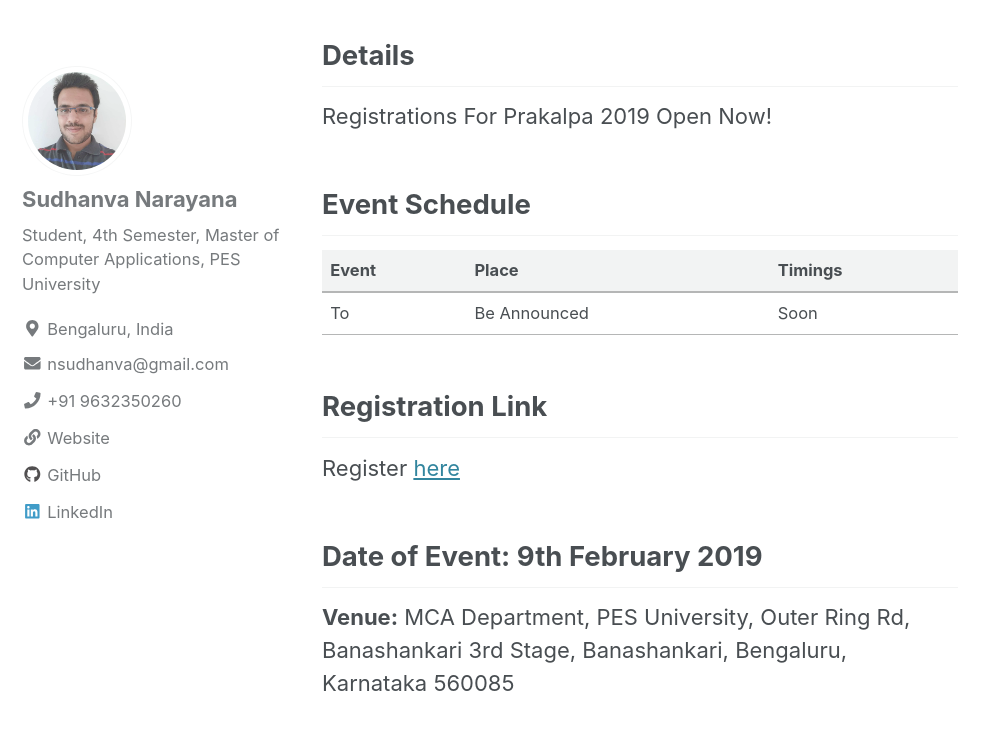
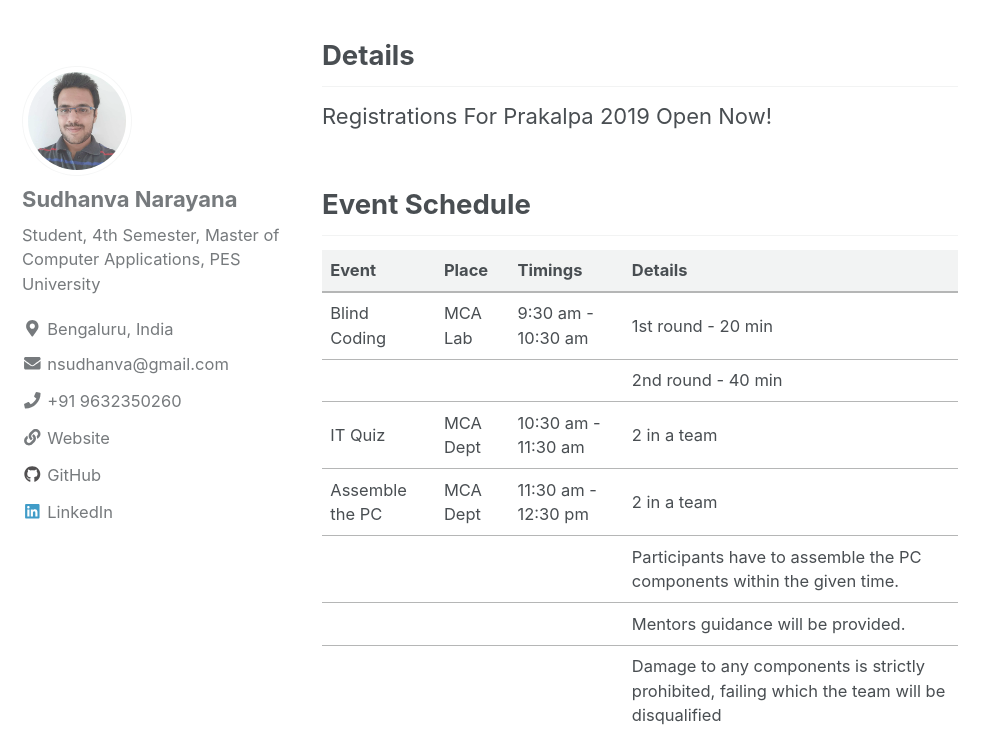
Before and after one commit to pesumca/pesumca.github.io, a Jekyll site: the page built from _posts/2019-02-03-register-for-prakalpa-2019-mca.md, in a window 1280 px wide and 1400 px high, scrolled down 1019 px. Shown: the top 729 px of the window, without its empty margins (0-998 px from the left). Built offline with Jekyll 4.4.1, drawn with Linux system fonts in a browser that asks for light colours; cached includes are drawn as plain includes; nearby versions of some CDN libraries; some of the changed text lies outside the part shown; grey boxes are pictures that could not be loaded.

Commit message:
Added event schedule

```diff
--- a/_config.yml
+++ b/_config.yml
@@ -18,7 +18,7 @@
 locale                   : "en-US"
 title                    : "{init}"
 title_separator          : "-"
-name                     : "init"
+name                     : "{init}"
 description              : "PES University MCA's Official Magazine"
 url                      : "https://pesumca.github.io"
 baseurl                  : # the subpath of your site, e.g. "/blog"
--- a/_includes/footer.html
+++ b/_includes/footer.html
@@ -16,4 +16,4 @@
   </ul>
 </div>
 
-<div class="page__footer-copyright">&copy; {{ site.time | date: '%Y' }} {{ site.name | default: site.title }}. {{ site.data.ui-text[site.locale].powered_by }}</div>
+<div class="page__footer-copyright">&copy; {{ site.time | date: '%Y' }} {{ site.name | default: site.title }}</div>
--- a/_posts/2019-02-03-register-for-prakalpa-2019-mca.md
+++ b/_posts/2019-02-03-register-for-prakalpa-2019-mca.md
@@ -19,9 +19,17 @@
 
 ## Event Schedule
 
-| Event       | Place       | Timings       |
-| :---        | :----       | :---          |
-| To          | Be Announced    | Soon          |
+| Event                 | Place           | Timings                     | Details             |
+| :---                  | :----           | :---                        | :--                 |
+| Blind Coding          | MCA Lab         | 9:30 am - 10:30 am          | 1st round - 20 min  |
+|                       |                 |                             | 2nd round - 40 min  |
+| IT Quiz               | MCA Dept        | 10:30 am - 11:30 am         | 2 in a team         |
+| Assemble the PC       | MCA Dept        | 11:30 am - 12:30 pm         | 2 in a team         |
+| | | | Participants have to assemble the PC components within the given time. |
+| | | | Mentors guidance will be provided. |
+| | | | Damage to any components is strictly prohibited, failing which the team will be disqualified  |
+| Treasure hunt         | MCA Dept        | 12:30 pm - 1:30 pm          | 3 in a team         |
+| | | | Teams who come late will be disqualified   |
 
 ## Registration Link
 
```
